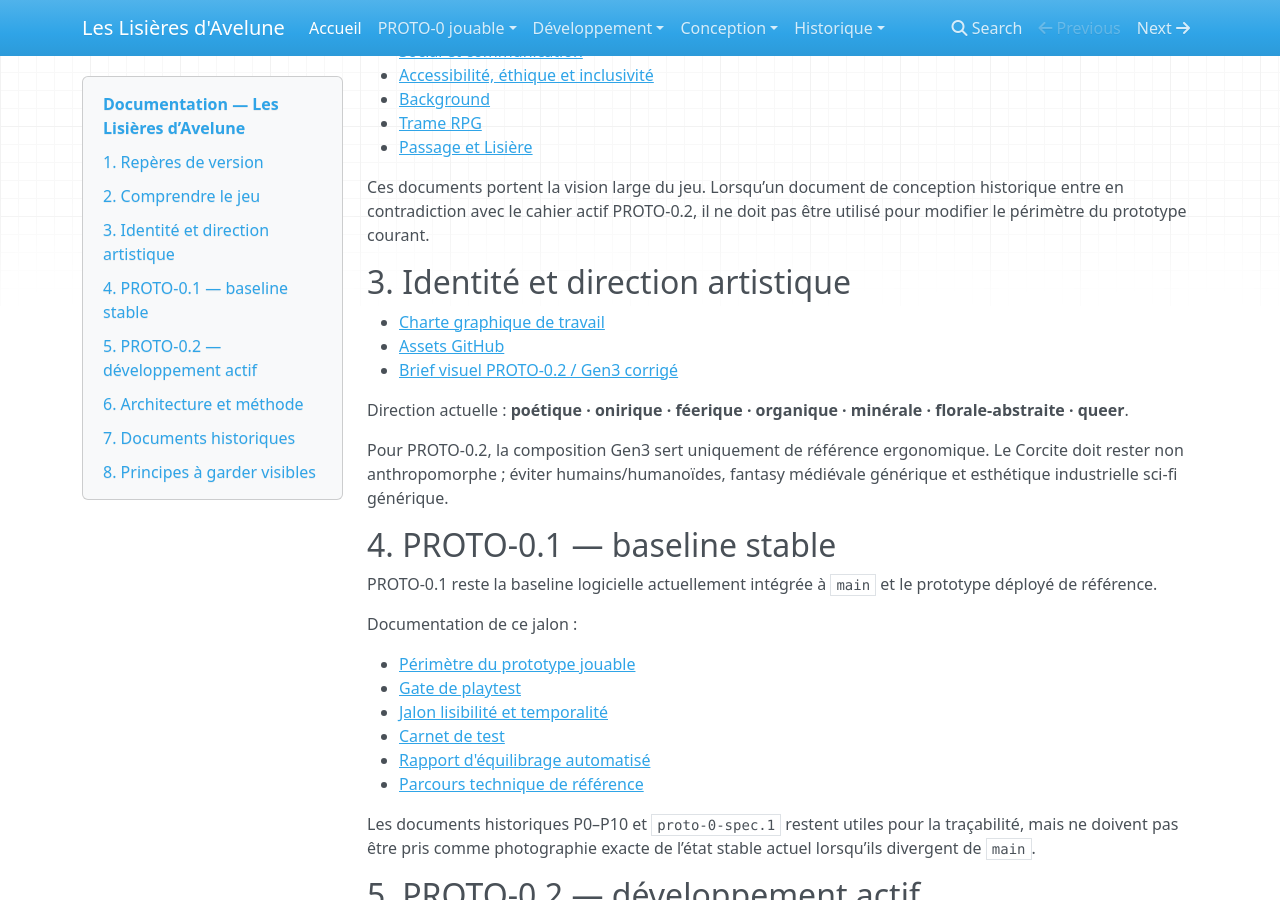
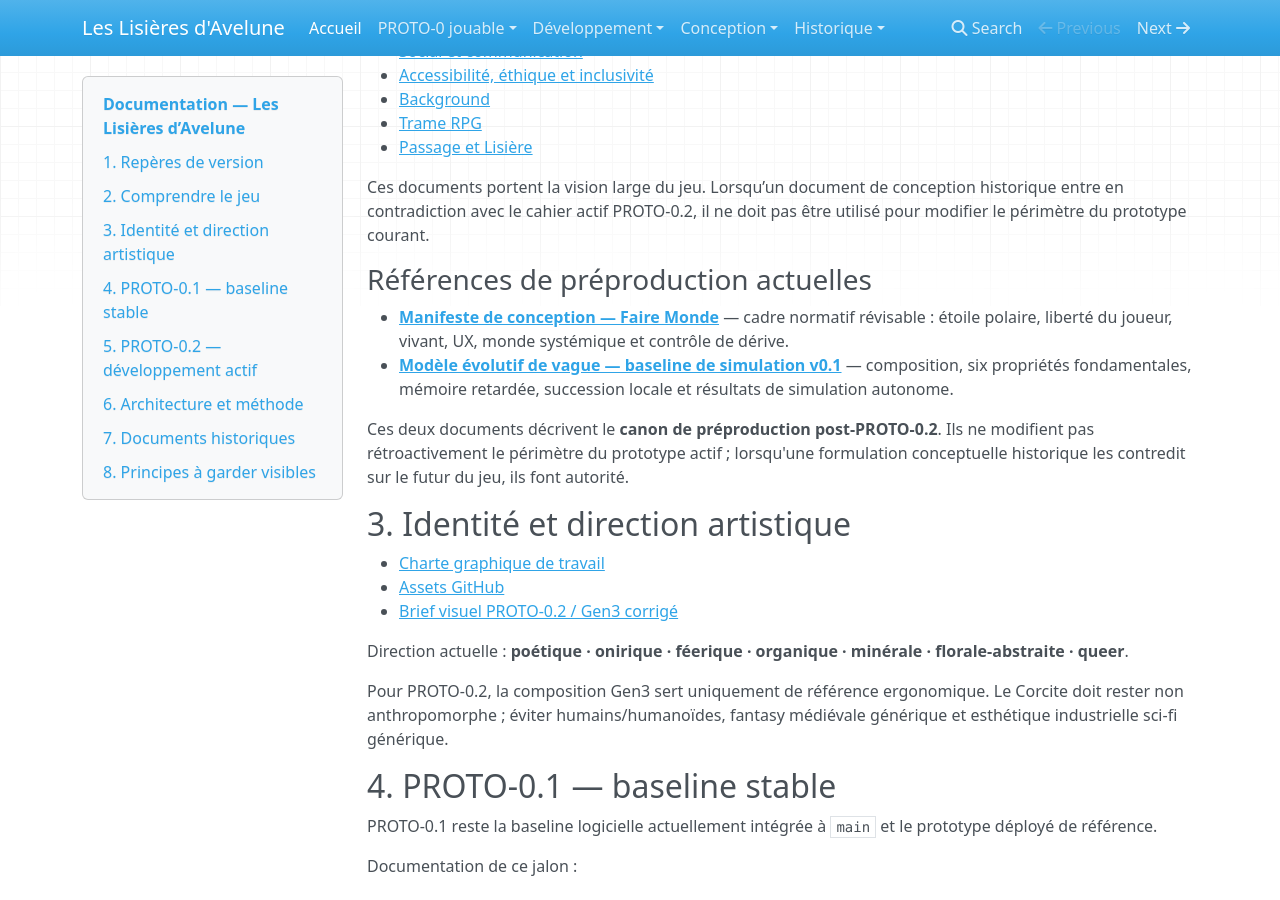
Before and after one commit to Abeliome-Officiel/les-lisieres-avelune, an MkDocs documentation site: the page built from docs/index.md, in a window 1280 px wide and 900 px high, scrolled down 572 px. Built offline with MkDocs 1.6.1, drawn with Linux system fonts in a browser that asks for light colours; nearby versions of some CDN libraries; some of the changed text lies outside the part shown.

Commit message:
docs: indexer Faire Monde et la vague evolutive

```diff
--- a/docs/index.md
+++ b/docs/index.md
@@ -25,6 +25,13 @@ Le projet ne doit pas être présenté comme ayant déjà atteint une nouvelle v
 - [Passage et Lisière](15_lisiere_et_passage.md)
 
 Ces documents portent la vision large du jeu. Lorsqu’un document de conception historique entre en contradiction avec le cahier actif PROTO-0.2, il ne doit pas être utilisé pour modifier le périmètre du prototype courant.
+
+### Références de préproduction actuelles
+
+- **[Manifeste de conception — Faire Monde](17_manifeste_faire_monde.md)** — cadre normatif révisable : étoile polaire, liberté du joueur, vivant, UX, monde systémique et contrôle de dérive.
+- **[Modèle évolutif de vague — baseline de simulation v0.1](18_modele_vague_evolutive.md)** — composition, six propriétés fondamentales, mémoire retardée, succession locale et résultats de simulation autonome.
+
+Ces deux documents décrivent le **canon de préproduction post-PROTO-0.2**. Ils ne modifient pas rétroactivement le périmètre du prototype actif ; lorsqu'une formulation conceptuelle historique les contredit sur le futur du jeu, ils font autorité.
 
 ## 3. Identité et direction artistique
 
@@ -94,7 +101,7 @@ implanter
 - pas de nombre fixe de vagues ;
 - pas de matière issue des vagues ni de captation dans ce proto.
 
-Les anciennes notions `pression / structure / charge / matière capturable` ne constituent pas le canon futur de la vague : la nature détaillée de la vague doit être redéfinie après ce jalon.
+Pour PROTO-0.2, seule la **Puissance** reste active par simplification volontaire. Le modèle futur de vague est désormais défini séparément dans [la baseline évolutive v0.1](18_modele_vague_evolutive.md) ; il ne doit pas être réinjecté dans le prototype actif sans décision de périmètre.
 
 ## 6. Architecture et méthode
 
```
